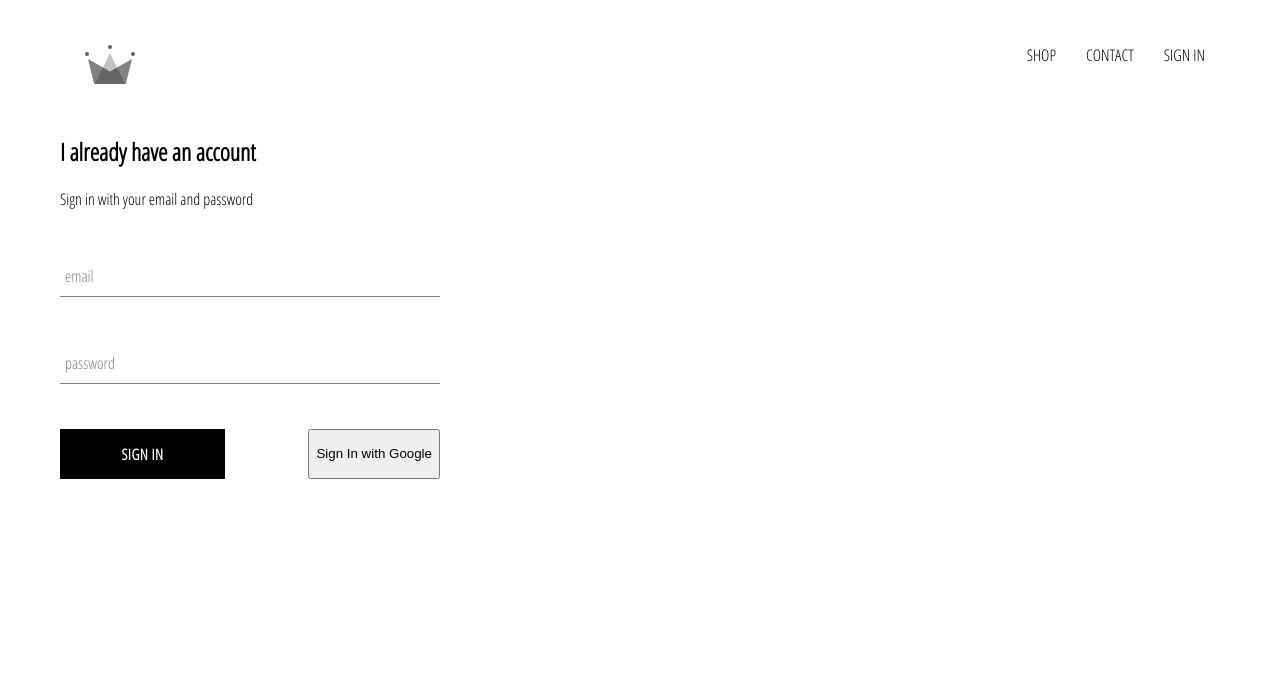
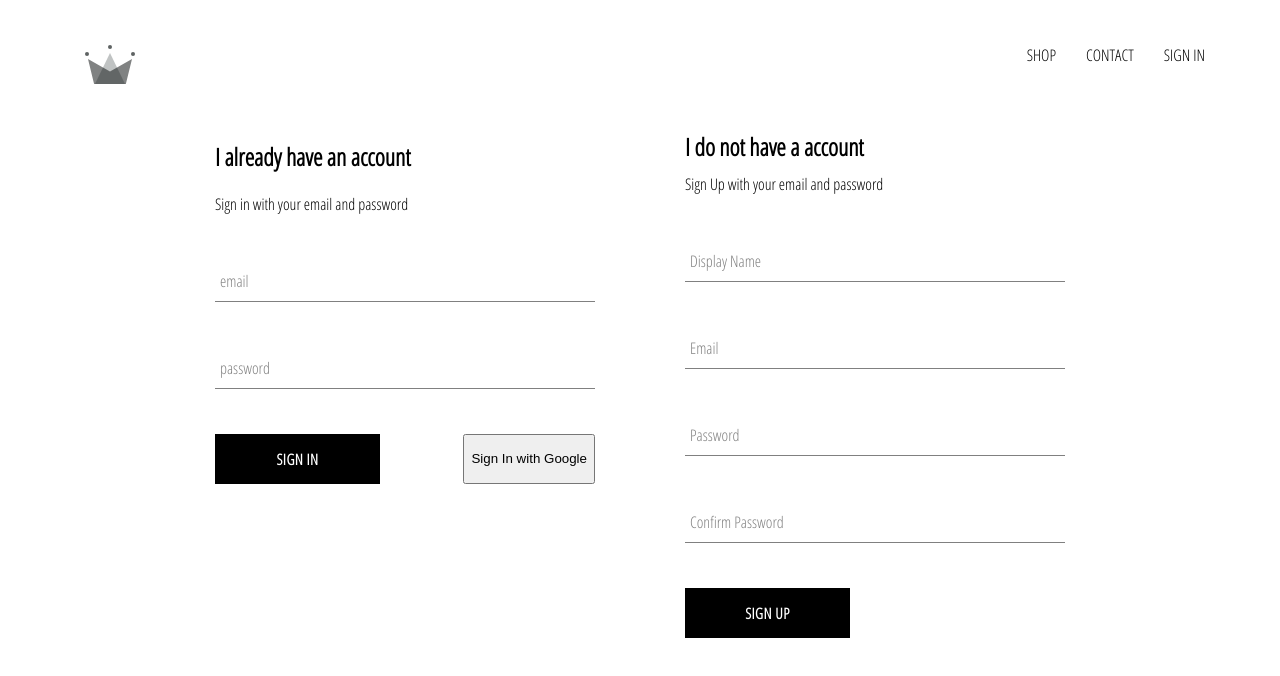
Before and after one commit to himbisht-123/crwn-clothing, a React (Create React App) app: page /signin in a window 1280 px wide. Shown: the top 676 px of the page. Built offline with nearby package versions, Linux system fonts and the light colour scheme; no server answers.

Commit message:
finished our signin  with email and password

```diff
--- a/src/App.js
+++ b/src/App.js
@@ -6,7 +6,7 @@
 import {Switch,Route} from 'react-router-dom';
 import Header from './components/header/header.component.jsx';
 import SignInandSignUpPage from './pages/sign-in and sign-up Page/sign-in and sign-up.component.jsx';
-import {auth} from './firebase/firebase.utils';
+import {auth,createUserProfileDocument} from './firebase/firebase.utils';
 
 // const HatsPage=()=>(
 //   <div>
@@ -24,9 +24,20 @@
   }
   unsubscribeFromAuth=null;
   componentDidMount(){
-   this.unsubscribeFromAuth= auth.onAuthStateChanged(user=>{
-      this.setState({currentUser:user});
-      console.log(user);
+   this.unsubscribeFromAuth= auth.onAuthStateChanged(async userAuth=>{
+      if(userAuth){
+  const userRef=await createUserProfileDocument(userAuth);
+       userRef.onSnapshot(snapshot=>{
+         this.setState({
+           currentUser:{
+             id:snapshot.id,
+             ...snapshot.data()
+           }
+         })
+       });
+
+      }
+      this.setState({currentUser:userAuth});
     })
   }
   componentWillUnmount(){
--- a/src/components/sign-in/sign-in.component.jsx
+++ b/src/components/sign-in/sign-in.component.jsx
@@ -3,7 +3,7 @@
 import './sign-in.style.scss';
 import FormInput from '../form-input/form-input.component';
 import CustomButton from '../custom-button/custom-button.component';
-import {signInWithGoogle} from '../../firebase/firebase.utils';
+import {auth,signInWithGoogle} from '../../firebase/firebase.utils';
 
 class SignIn extends React.Component{
     constructor(props){
@@ -14,9 +14,17 @@
             password:''
         }
     }
-  handlesubmit=(e)=>{
+  handlesubmit=async (e)=>{
   e.preventDefault();
-  this.setState({email:'',password:''})
+
+   const {email,password}=this.state;
+   try{
+    await auth.signInWithEmailAndPassword(email,password);
+    this.setState({email:'',password:''})
+   }
+   catch(error){
+   console.log(error);
+   }
  }
 
  handlechange=(e)=>{
--- /dev/null
+++ b/src/components/sign-up/sign-up.component.jsx
@@ -0,0 +1,104 @@
+import React from 'react';
+
+import FormInput from '../form-input/form-input.component';
+
+import CustomButton from '../custom-button/custom-button.component';
+ import {auth,createUserProfileDocument} from '../../firebase/firebase.utils.js';
+  import './sign-up.style.scss';
+
+  class SignUp extends React.Component{
+   constructor(){
+       super();
+
+       this.state={
+           displayName:'',
+           email:'',
+           password:'',
+           confirmPassword:''
+       }
+
+   }
+   handlesubmit=async event=>{
+       event.preventDefault();
+       const {displayName,email,password,confirmPassword}=this.state;
+       if(password!==confirmPassword){
+           alert("password don't match");
+           return;
+       }
+  try{
+        const {user}=await auth.createUserWithEmailAndPassword(email,password);
+       await createUserProfileDocument(user,{displayName});
+
+       this.setState({
+        displayName:'',
+        email:'',
+        password:'',
+        confirmPassword:''
+       })
+  }
+  catch(error){
+      console.log(error);
+
+  }
+
+}
+handlechange=event=>{
+    const {name,value}=event.target;
+    this.setState({[name]:value});
+}
+   render(){
+       const {displayName,email,password,confirmPassword}=this.state;
+       return(
+           <div className='sign-up'>
+           <h2 className='title'>I do not have a account</h2>
+           <span>Sign Up with your email and password</span>
+           <form className='sign-up-form' onSubmit={this.handlesubmit}>
+              <FormInput
+              type='text'
+              name='displayName'
+              value={displayName}
+              onChange={this.handlechange}
+              label='Display Name'
+              required
+              >
+
+              </FormInput>
+              <FormInput
+              type='email'
+              name='email'
+              value={email}
+              onChange={this.handlechange}
+              label='Email'
+              required
+              >
+
+              </FormInput>
+              <FormInput
+              type='password'
+              name='password'
+              value={password}
+              onChange={this.handlechange}
+              label='Password'
+              required
+              >
+
+              </FormInput>
+              <FormInput
+              type='password'
+              name='confirmPassword'
+              value={confirmPassword}
+              onChange={this.handlechange}
+              label='Confirm Password'
+              required
+              >
+
+              </FormInput>
+            <CustomButton type='submit'>Sign Up</CustomButton>
+
+           </form>
+           </div>
+       )
+   }
+
+  }
+  export default SignUp;
--- /dev/null
+++ b/src/components/sign-up/sign-up.style.scss
@@ -0,0 +1,9 @@
+.sign-up{
+    display: flex;
+    flex-direction: column;
+    width: 380px;
+
+    .title{
+        margin:10px 0;
+    }
+}
--- a/src/firebase/firebase.utils.js
+++ b/src/firebase/firebase.utils.js
@@ -12,6 +12,32 @@
     measurementId: "G-Z60HL27TXE"
   };
 
+export const createUserProfileDocument=async (userAuth,additionalData)=>{
+  if(!userAuth) return;
+  const userRef=firestore.doc(`users/${userAuth.uid}`);
+
+  const snapShot=await userRef.get();
+
+  console.log(snapShot);
+
+  if(!snapShot.exists){
+    const {displayName,email}=userAuth;
+
+    const createdAt=new Date();
+    try{
+      await userRef.set({
+        displayName,email,createdAt,
+        ...additionalData
+      })
+    }
+    catch(error){
+     console.log(error.message);
+    }
+  }
+   return userRef;
+}
+
+
   firebase.initializeApp(config);
 
 export const auth=firebase.auth();
--- a/src/pages/sign-in and sign-up Page/sign-in and sign-up.component.jsx
+++ b/src/pages/sign-in and sign-up Page/sign-in and sign-up.component.jsx
@@ -2,10 +2,12 @@
 
 import './sign-in and sign-up.style.scss';
 import SignIn from '../../components/sign-in/sign-in.component';
+import SignUp from '../../components/sign-up/sign-up.component';
 
 const signInandsignUpPage=()=>(
-  <div className='sign-in-and-sing-up'>
+  <div className='sign-in-and-sign-up'>
   <SignIn/>
+  <SignUp></SignUp>
   </div>
 
 )
--- a/src/pages/sign-in and sign-up Page/sign-in and sign-up.style.scss
+++ b/src/pages/sign-in and sign-up Page/sign-in and sign-up.style.scss
@@ -0,0 +1,6 @@
+.sign-in-and-sign-up{
+    width: 850px;
+    display: flex;
+    justify-content: space-between;
+    margin: 30px auto;
+}
```
Also changed, not shown: 2 other files (tests, documents, lock files or other folders).
